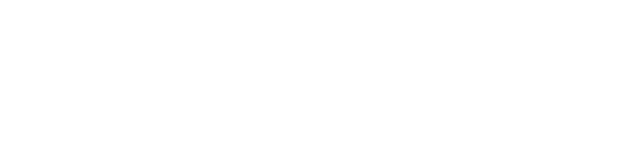
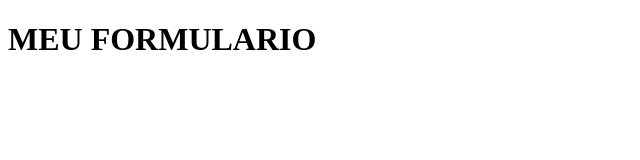
Before and after one commit to prinune/PriNunes.github.io, a plain HTML site: page formulario/index.html in a window 1280 px wide. Shown: the whole page, without its empty margins (0-640 px from the left). Drawn offline with Linux system fonts and the light colour scheme.

Commit message:
Update index.html

```diff
--- a/formulario/index.html
+++ b/formulario/index.html
@@ -6,6 +6,6 @@
     <title>MEU FORMULARIO </title>
 </head>
 <body>
-
+    <h1>MEU FORMULARIO</h1>
 </body>
 </html>
```
